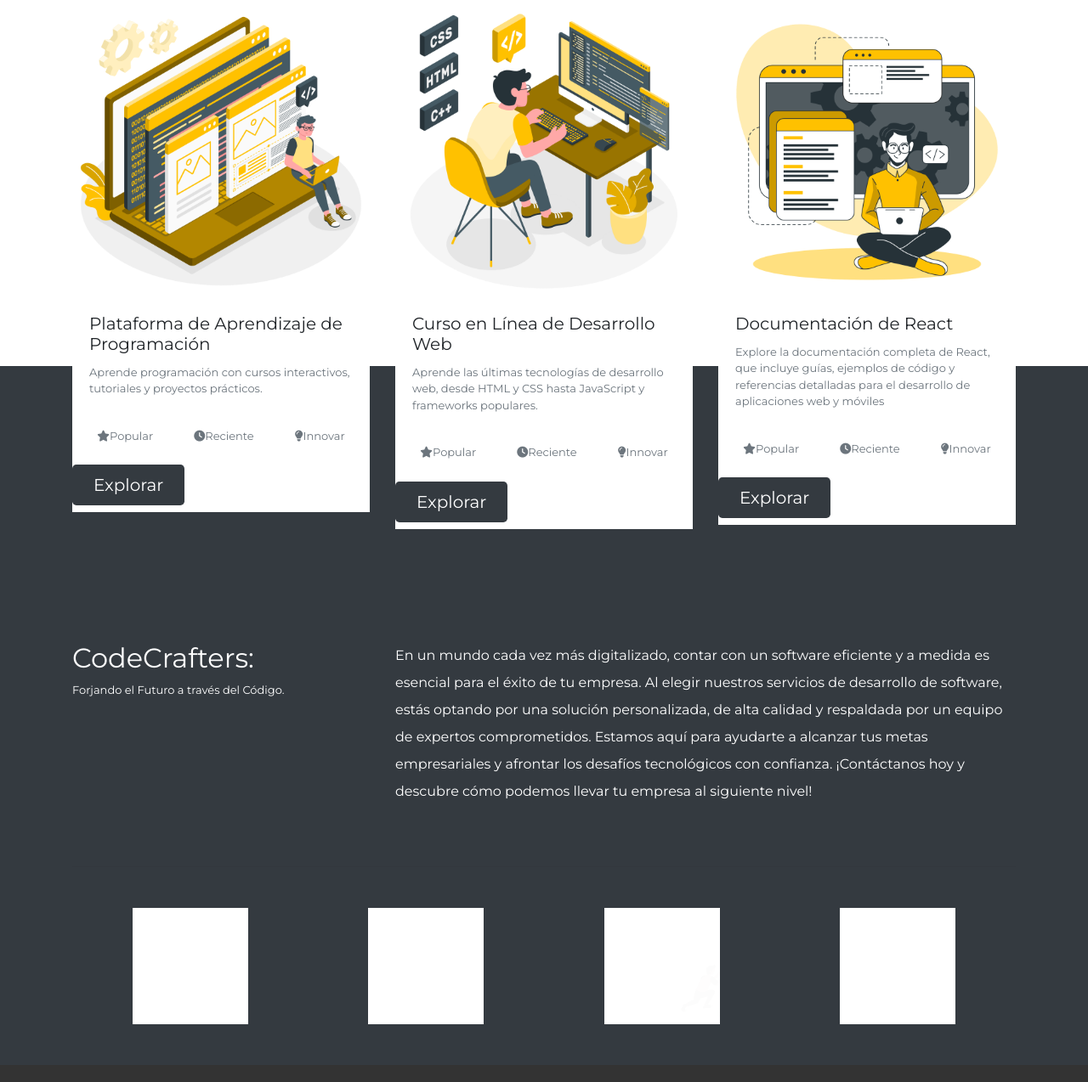
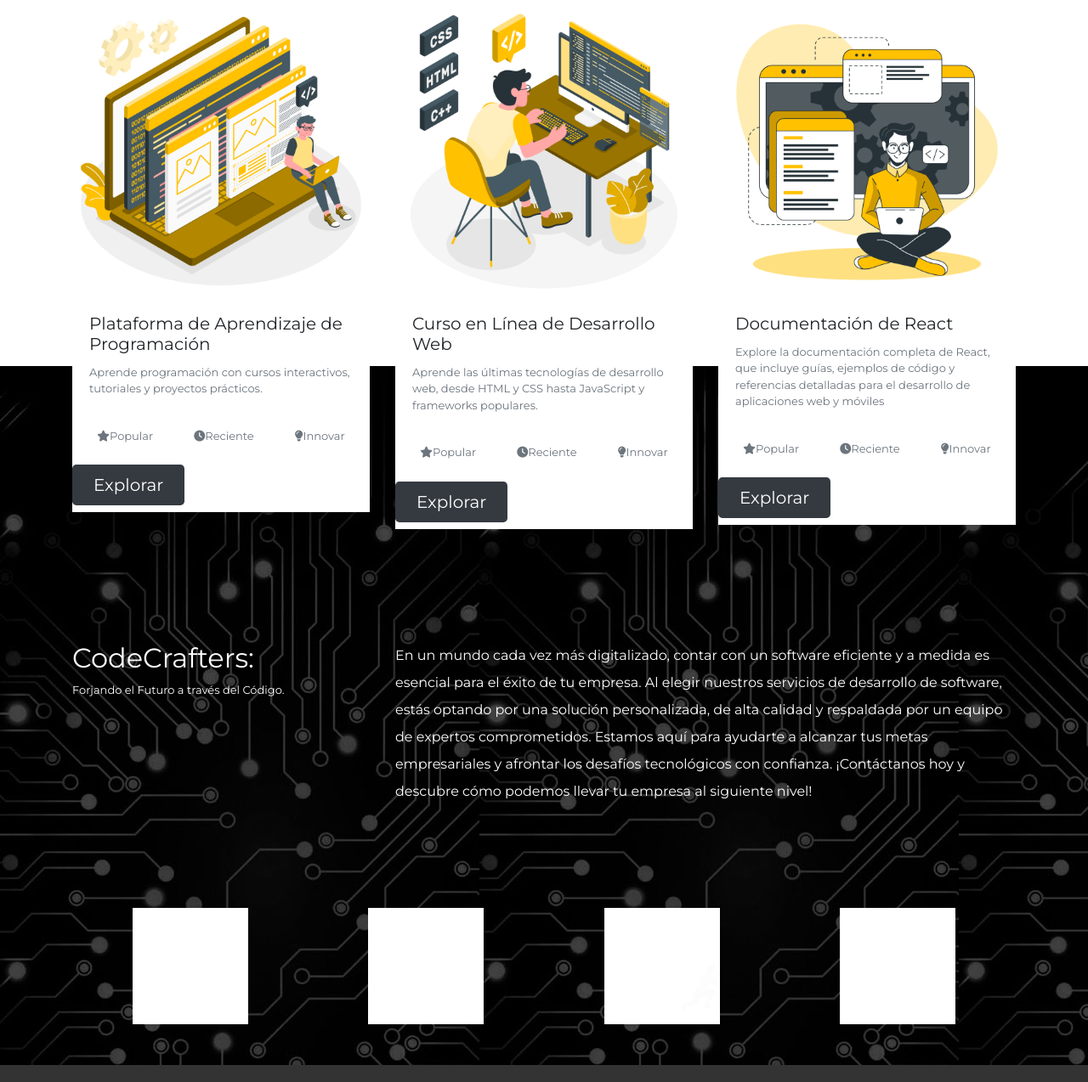
Before and after one commit to XitlaliReyes/hola, a PHP site: page / in a window 1280 px wide. Shown: the part 1102-2376 px from the top of the page at 85% size. Run offline with PHP 8.4, Linux system fonts and the light colour scheme; some libraries are stand-ins or nearby versions.

Commit message:
nosotros

```diff
--- a/Examen Parcial/public_html/css/estylos.css
+++ b/Examen Parcial/public_html/css/estylos.css
@@ -102,6 +102,9 @@ ul li {
 .footer h4 {
     border-bottom: 2px solid #CE95D8;
     padding-bottom: 5px;
+}
+.imageinicio{
+    background-image: url(../img/back.jpg);
 }
 
 
--- a/Examen Parcial/public_html/vistas/Login_form/archivo.txt
+++ b/Examen Parcial/public_html/vistas/Login_form/archivo.txt
@@ -21,3 +21,4 @@ xitlali xit123 xilali@gmail.com
 monica m234 monica@gmail.com
 camila c123 camila@gamil.com
 Alexander a123 alexander@gmail.com
+vale hola hola@gmail.com
--- a/Examen Parcial/public_html/vistas/inicio.html
+++ b/Examen Parcial/public_html/vistas/inicio.html
@@ -142,7 +142,7 @@
       </div>
     </section>
 
-    <section class="bg-dark " style="margin-top: -15%; ;">
+    <section class="imageinicio " style="margin-top: -15%; ;">
       <div class="container pt-5" >
         <div class="row" style="margin-top: 25%;">
           <div class="col-lg-4">
```
Also changed, not shown: Examen Parcial/public_html/img/back.jpg (added).
